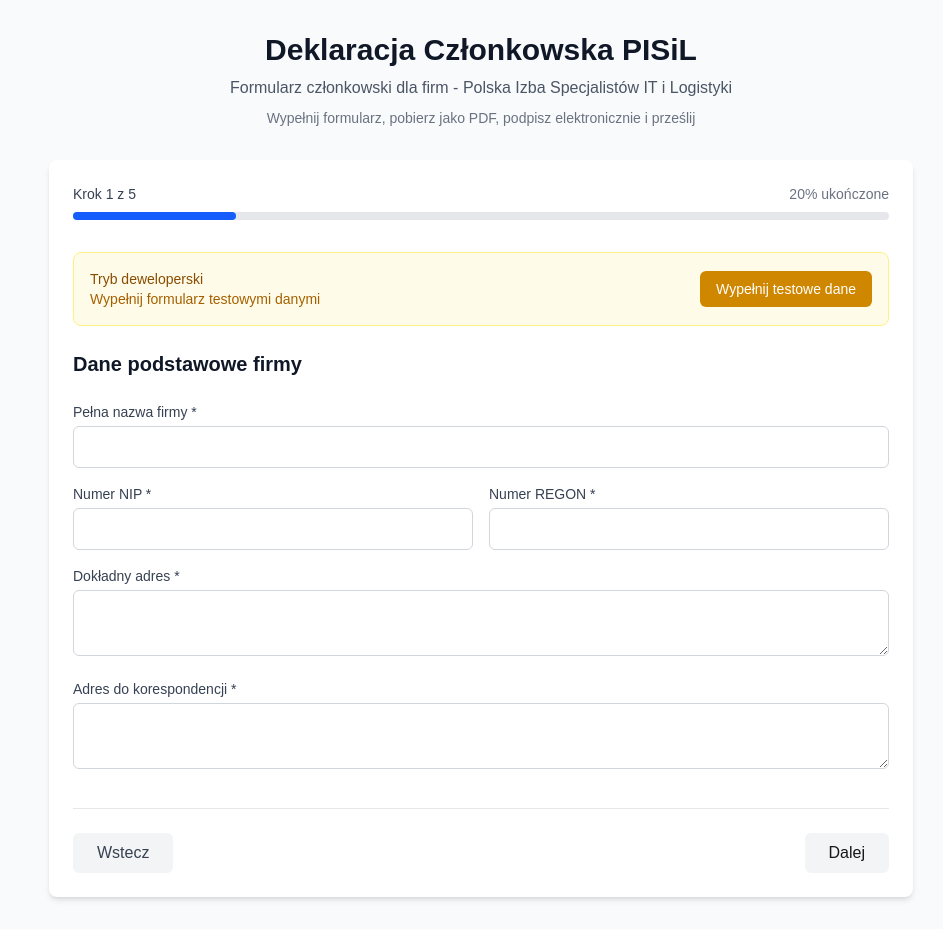
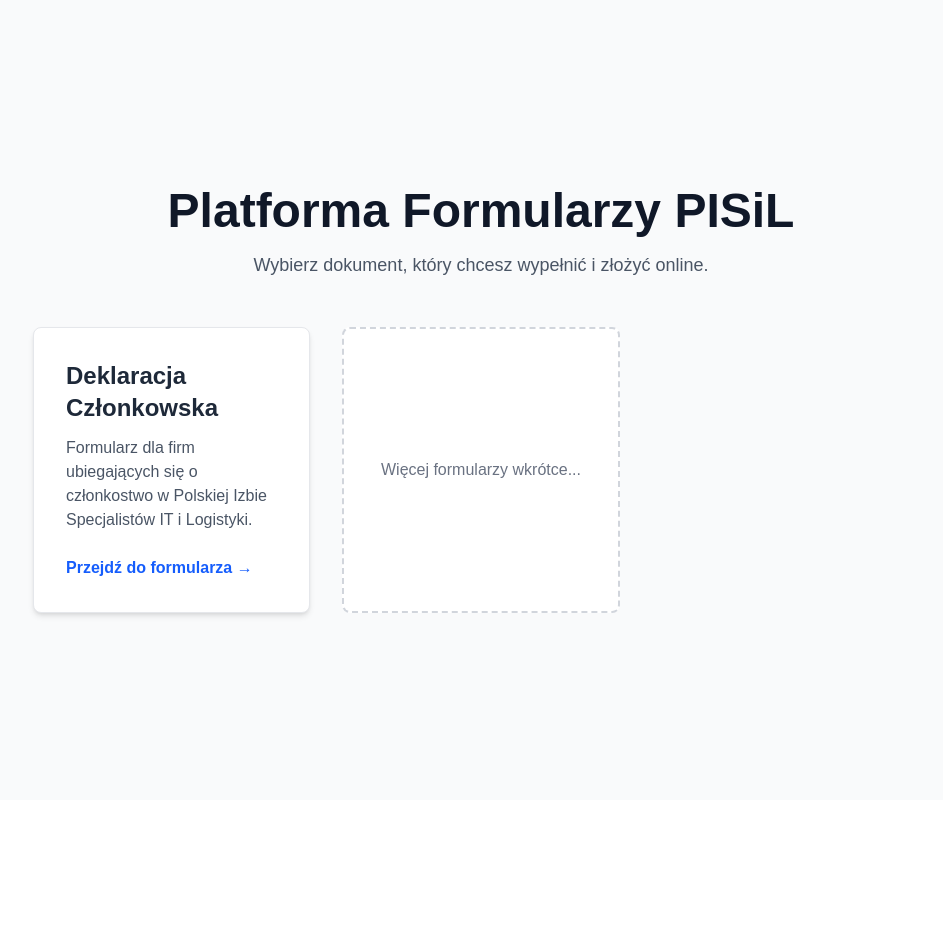
Before and after one commit to programista-nautil/pisil-panel, a Next.js app: page / in a window 1280 px wide. Shown: the whole page, without its empty margins (159-1102 px from the left). After the commit the page ends 800 px from the top, so only its background shows below. Built offline with nearby package versions, Linux system fonts and the light colour scheme.

Commit message:
dodanie strony glownej z formularzami

```diff
--- /dev/null
+++ b/src/app/forms/deklaracja-czlonkowska/page.js
@@ -0,0 +1,20 @@
+import FormComponent from '@/components/FormComponent'
+import BackButton from '@/components/BackButton'
+
+export default function DeclarationFormPage() {
+	return (
+		<div className='min-h-screen bg-gray-50'>
+			<BackButton />
+			<div className='max-w-4xl mx-auto py-8 px-4'>
+				<header className='text-center mb-8'>
+					<h1 className='text-3xl font-bold text-gray-900 mb-2'>Deklaracja Członkowska PISiL</h1>
+					<p className='text-gray-600'>Formularz członkowski dla firm - Polska Izba Specjalistów IT i Logistyki</p>
+					<p className='text-sm text-gray-500 mt-2'>
+						Wypełnij formularz, pobierz jako PDF, podpisz elektronicznie i prześlij
+					</p>
+				</header>{' '}
+				<FormComponent />
+			</div>
+		</div>
+	)
+}
--- a/src/app/page.js
+++ b/src/app/page.js
@@ -1,17 +1,37 @@
-import FormComponent from '@/components/FormComponent'
+import Link from 'next/link'
 
-export default function Home() {
+export default function HomePage() {
 	return (
-		<div className='min-h-screen bg-gray-50'>
-			<div className='max-w-4xl mx-auto py-8 px-4'>
-				<header className='text-center mb-8'>
-					<h1 className='text-3xl font-bold text-gray-900 mb-2'>Deklaracja Członkowska PISiL</h1>
-					<p className='text-gray-600'>Formularz członkowski dla firm - Polska Izba Specjalistów IT i Logistyki</p>
-					<p className='text-sm text-gray-500 mt-2'>
-						Wypełnij formularz, pobierz jako PDF, podpisz elektronicznie i prześlij
-					</p>
-				</header>{' '}
-				<FormComponent />
+		<div className='min-h-screen bg-gray-50 flex flex-col items-center justify-center p-4'>
+			<div className='max-w-4xl w-full text-center'>
+				<header className='mb-12'>
+					<h1 className='text-4xl md:text-5xl font-bold text-gray-900 mb-4'>Platforma Formularzy PISiL</h1>
+					<p className='text-lg text-gray-600'>Wybierz dokument, który chcesz wypełnić i złożyć online.</p>
+				</header>
+
+				<main>
+					<div className='grid grid-cols-1 md:grid-cols-2 lg:grid-cols-3 gap-8 justify-center'>
+						{/* --- Karta Formularza --- */}
+						<Link
+							href='/forms/deklaracja-czlonkowska'
+							className='block group text-left transform transition-transform hover:-translate-y-1'>
+							<div className='bg-white p-8 rounded-lg shadow-md hover:shadow-xl transition-shadow duration-300 border border-gray-200 h-full flex flex-col'>
+								<h2 className='text-2xl font-semibold text-gray-800 mb-3'>Deklaracja Członkowska</h2>
+								<p className='text-gray-600 flex-grow mb-6'>
+									Formularz dla firm ubiegających się o członkostwo w Polskiej Izbie Specjalistów IT i Logistyki.
+								</p>
+								<span className='mt-auto text-blue-600 font-semibold group-hover:underline'>
+									Przejdź do formularza &rarr;
+								</span>
+							</div>
+						</Link>
+
+						{/* --- Miejsce na przyszłe karty --- */}
+						<div className='bg-white bg-opacity-50 p-8 rounded-lg border-2 border-dashed border-gray-300 flex items-center justify-center text-center'>
+							<p className='text-gray-500'>Więcej formularzy wkrótce...</p>
+						</div>
+					</div>
+				</main>
 			</div>
 		</div>
 	)
--- /dev/null
+++ b/src/components/BackButton.js
@@ -0,0 +1,27 @@
+'use client'
+
+import { useRouter } from 'next/navigation'
+
+export default function BackButton() {
+	const router = useRouter()
+
+	return (
+		<button
+			onClick={() => router.back()}
+			className='inline-flex items-center gap-2 text-gray-600 hover:text-gray-900 transition-colors mt-4 ml-4 font-medium cursor-pointer'>
+			<svg
+				xmlns='http://www.w3.org/2000/svg'
+				className='h-5 w-5'
+				viewBox='0 0 20 20'
+				fill='currentColor'
+				aria-hidden='true'>
+				<path
+					fillRule='evenodd'
+					d='M12.707 5.293a1 1 0 010 1.414L9.414 10l3.293 3.293a1 1 0 01-1.414 1.414l-4-4a1 1 0 010-1.414l4-4a1 1 0 011.414 0z'
+					clipRule='evenodd'
+				/>
+			</svg>
+			<span>Powrót</span>
+		</button>
+	)
+}
```
Also changed, not shown: 1 other file (tests, documents, lock files or other folders).
